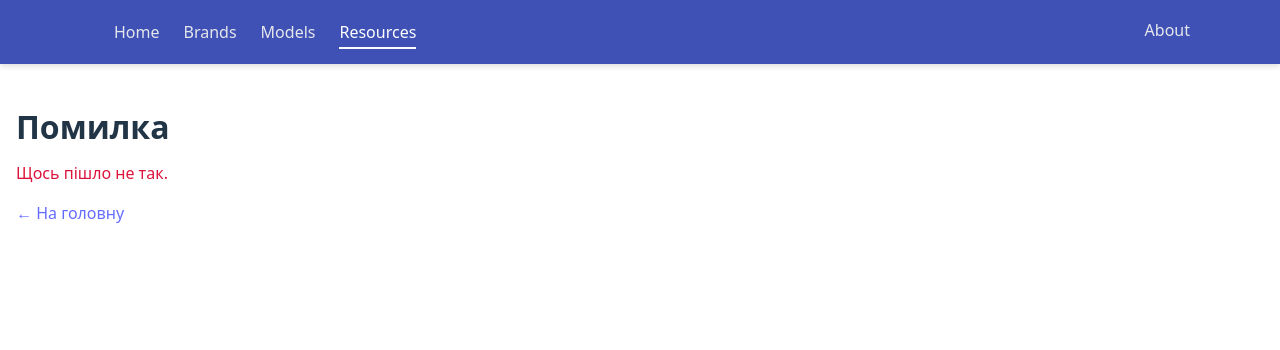
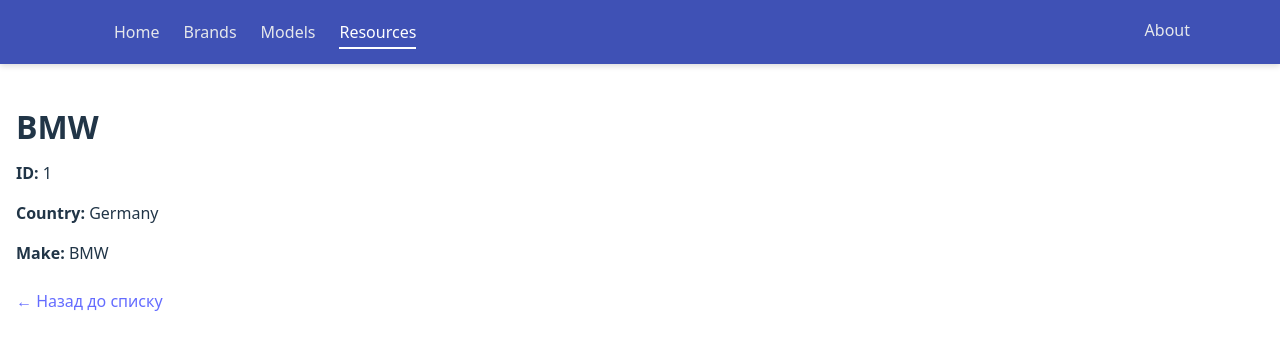
Before and after one commit to MEDINEXZ/Project8, a React (Vite) app: page /resources/1 in a window 1280 px wide. Shown: the top 350 px of the page. Built offline with nearby package versions, Linux system fonts and the light colour scheme; no server answers.

Commit message:
implement task 4 - dynamic resource details

```diff
--- a/src/main.jsx
+++ b/src/main.jsx
@@ -9,6 +9,7 @@
 import ModelPage, { modelsLoader } from "./pages/ModelPage.jsx";
 import ModelSpecsPage, { specsLoader } from "./pages/ModelSpecsPage.jsx";
 import ResourceListPage, { listLoader } from "./pages/ResourceListPage.jsx";
+import ResourceDetailsPage, { detailsLoader } from "./pages/ResourceDetailsPage.jsx";
 
 import {
   createBrowserRouter,
@@ -36,6 +37,12 @@
         loader={listLoader}
         errorElement={<ErrorPage />}
       />
+      <Route
+        path="resources/:resourceId"
+        element={<ResourceDetailsPage />}
+        loader={detailsLoader}
+        errorElement={<ErrorPage />}
+      />
 
       <Route path="*" element={<ErrorPage />} />
 
--- /dev/null
+++ b/src/pages/ResourceDetailsPage.jsx
@@ -0,0 +1,69 @@
+import { useLoaderData, Link } from "react-router-dom";
+
+const mockMakes = [
+  { make_id: "1", make_display: "BMW", make_country: "Germany" },
+  { make_id: "2", make_display: "Toyota", make_country: "Japan" },
+  { make_id: "3", make_display: "Ford", make_country: "USA" },
+  { make_id: "4", make_display: "Honda", make_country: "Japan" },
+  { make_id: "5", make_display: "Mercedes-Benz", make_country: "Germany" },
+  { make_id: "6", make_display: "Audi", make_country: "Germany" },
+  { make_id: "7", make_display: "Volkswagen", make_country: "Germany" },
+  { make_id: "8", make_display: "Nissan", make_country: "Japan" },
+  { make_id: "9", make_display: "Chevrolet", make_country: "USA" },
+  { make_id: "10", make_display: "Hyundai", make_country: "South Korea" },
+];
+
+export async function detailsLoader({ params }) {
+  const { resourceId } = params;
+
+  try {
+    const apiUrl = `http://www.carqueryapi.com/api/0.3/?cmd=getMakes&make_id=${resourceId}`;
+    const response = await fetch(apiUrl);
+
+    if (!response.ok) {
+      throw new Response(
+        JSON.stringify({ message: "Failed to fetch resource details" }),
+        { status: response.status }
+      );
+    }
+
+    const data = await response.json();
+    return data.Makes[0];
+  } catch (error) {
+    if (error instanceof Response) {
+      throw error;
+    }
+    return mockMakes.find(m => m.make_id === resourceId) || mockMakes[0];
+  }
+}
+
+export default function ResourceDetailsPage() {
+  const resource = useLoaderData();
+
+  return (
+    <div>
+      <h1 style={{ fontSize: 32, marginBottom: 16 }}>{resource.make_display}</h1>
+
+      <div style={{ marginBottom: 24 }}>
+        <p style={{ marginBottom: 8 }}>
+          <strong>ID:</strong> {resource.make_id}
+        </p>
+        <p style={{ marginBottom: 8 }}>
+          <strong>Country:</strong> {resource.make_country || "—"}
+        </p>
+        <p style={{ marginBottom: 8 }}>
+          <strong>Make:</strong> {resource.make_display}
+        </p>
+        {resource.make_is_common && (
+          <p style={{ marginBottom: 8 }}>
+            <strong>Common:</strong> {resource.make_is_common}
+          </p>
+        )}
+      </div>
+
+      <p style={{ marginTop: 16 }}>
+        <Link to="/resources">← Назад до списку</Link>
+      </p>
+    </div>
+  );
+}
--- a/src/pages/ResourceListPage.jsx
+++ b/src/pages/ResourceListPage.jsx
@@ -1,4 +1,4 @@
-import { useLoaderData, useSearchParams } from "react-router-dom";
+import { useLoaderData, useSearchParams, Link } from "react-router-dom";
 import SearchForm from "./SearchForm.jsx";
 
 const mockMakes = [
@@ -26,6 +26,7 @@
     return filtered;
   }
 
+  try {
     const apiUrl = "http://www.carqueryapi.com/api/0.3/";
     const response = await fetch(apiUrl);
 
@@ -38,6 +39,12 @@
 
     const data = await response.json();
     return data.Makes || mockMakes;
+  } catch (error) {
+    if (error instanceof Response) {
+      throw error;
+    }
+    return mockMakes;
+  }
 }
 
 export default function ResourceListPage() {
@@ -65,7 +72,9 @@
         <ul>
           {makes.slice(0, 20).map((m) => (
             <li key={m.make_id}>
+              <Link to={`/resources/${m.make_id}`}>
                 <h3>{m.make_display}</h3>
+              </Link>
               <p>Country: {m.make_country || "—"}</p>
             </li>
           ))}
```
Lines whose indentation alone changed are shown as unchanged.
